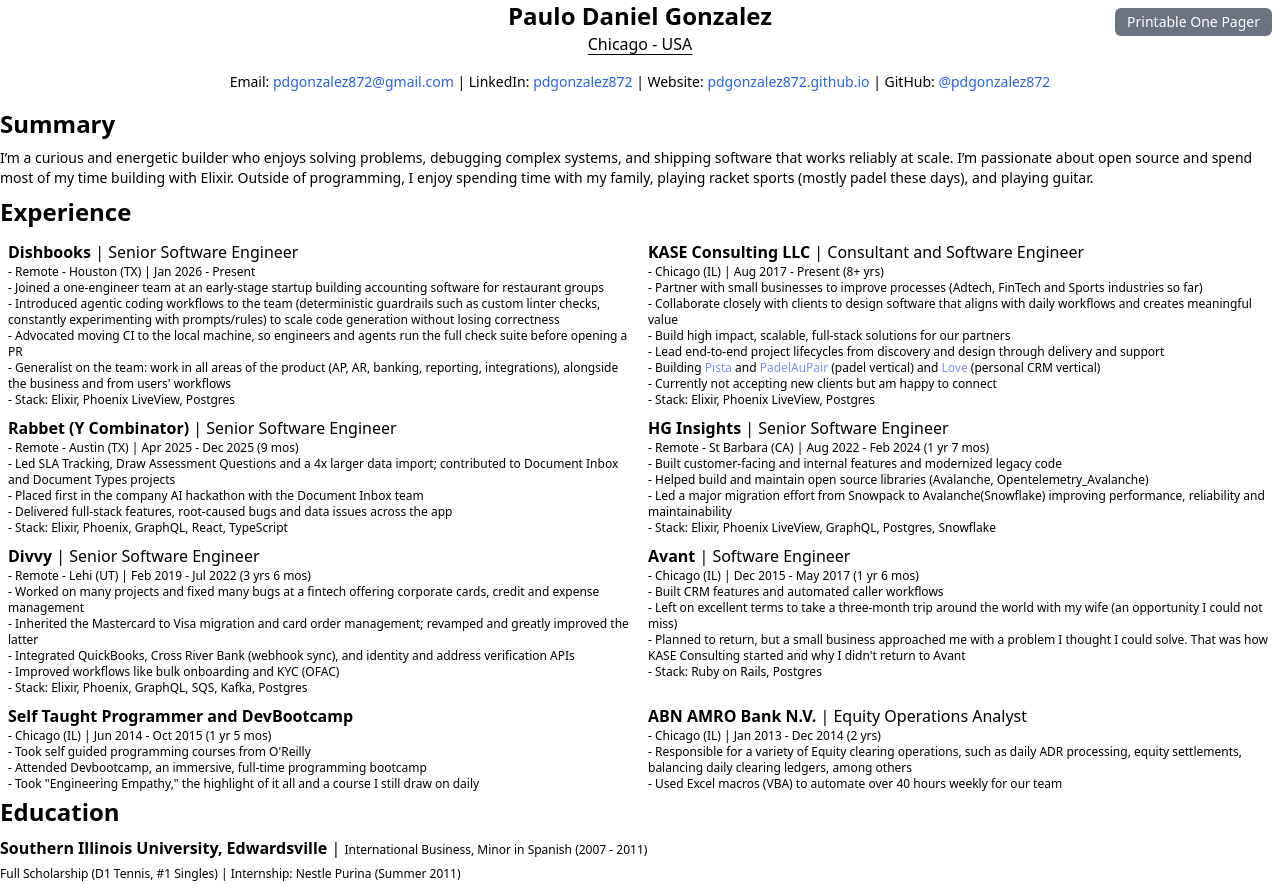
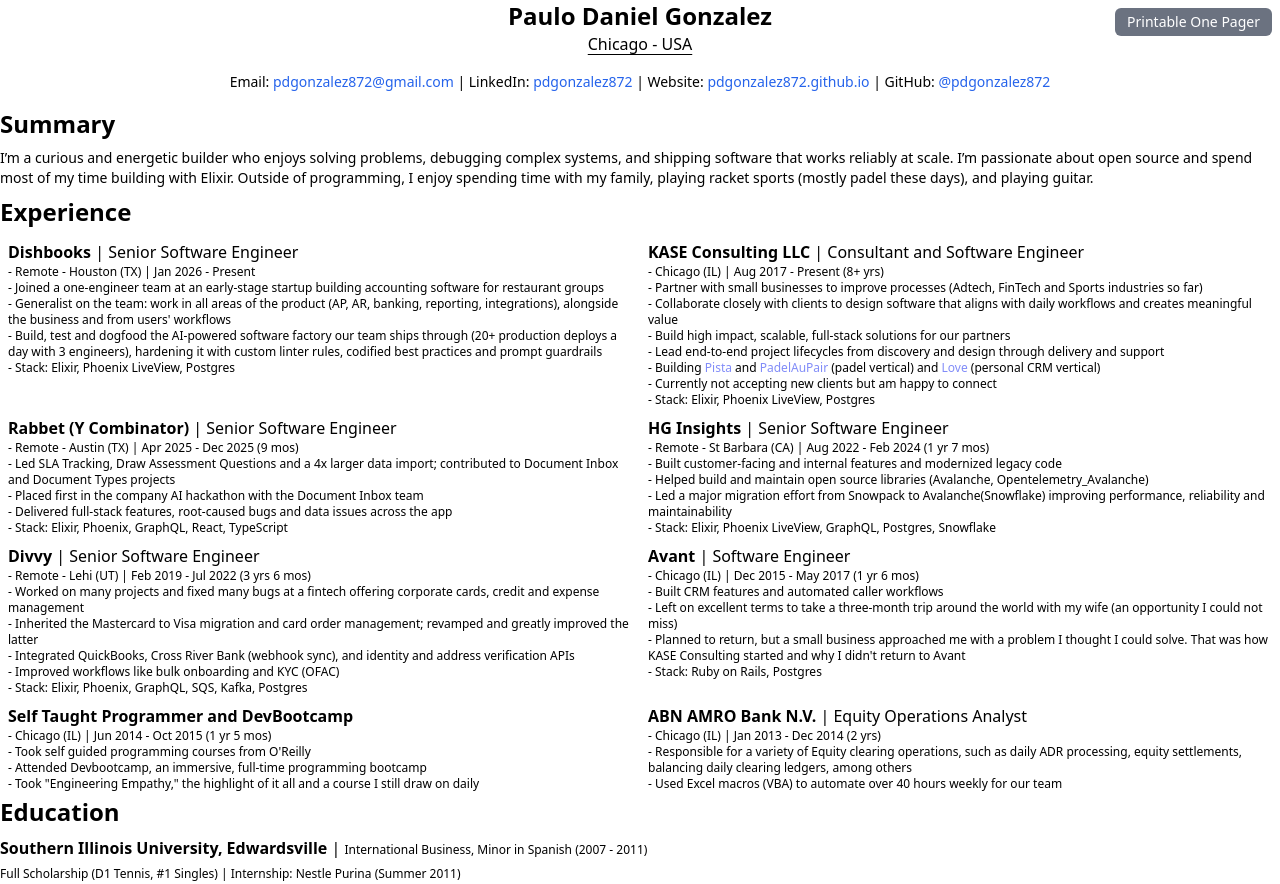
Before and after one commit to pdgonzalez872/pdgonzalez872.github.io, a plain HTML site: page docs/resume_technical.html in a window 1280 px wide. Drawn offline with Linux system fonts and the light colour scheme.

Commit message:
prod_deploy

```diff
--- a/docs/resume_technical.html
+++ b/docs/resume_technical.html
@@ -68,18 +68,15 @@
             accounting software for restaurant groups
           </li>
           <li class="text-xs">
-            - Introduced agentic coding workflows to the team (deterministic
-            guardrails such as custom linter checks, constantly experimenting with
-            prompts/rules) to scale code generation without losing correctness
-          </li>
-          <li class="text-xs">
-            - Advocated moving CI to the local machine, so engineers and
-            agents run the full check suite before opening a PR
-          </li>
-          <li class="text-xs">
             - Generalist on the team: work in all areas of the product (AP, AR,
             banking, reporting, integrations), alongside the business and from
             users' workflows
+          </li>
+          <li class="text-xs">
+            - Build, test and dogfood the AI-powered software factory our team
+            ships through (20+ production deploys a day with 3 engineers),
+            hardening it with custom linter rules, codified best practices and
+            prompt guardrails
           </li>
           <li class="text-xs">
             - Stack: Elixir, Phoenix LiveView, Postgres
```
Also changed, not shown: 1 other file.
